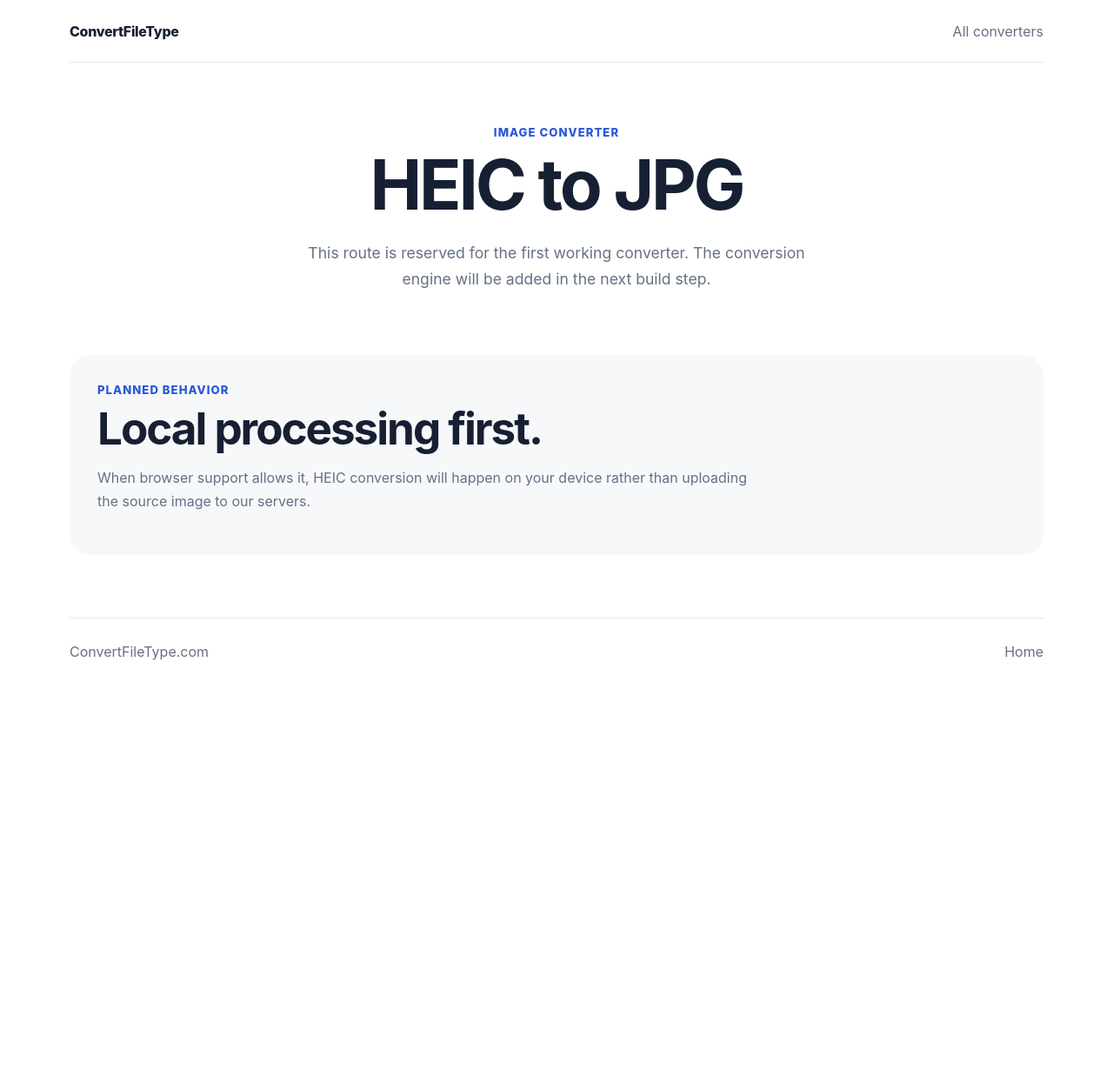
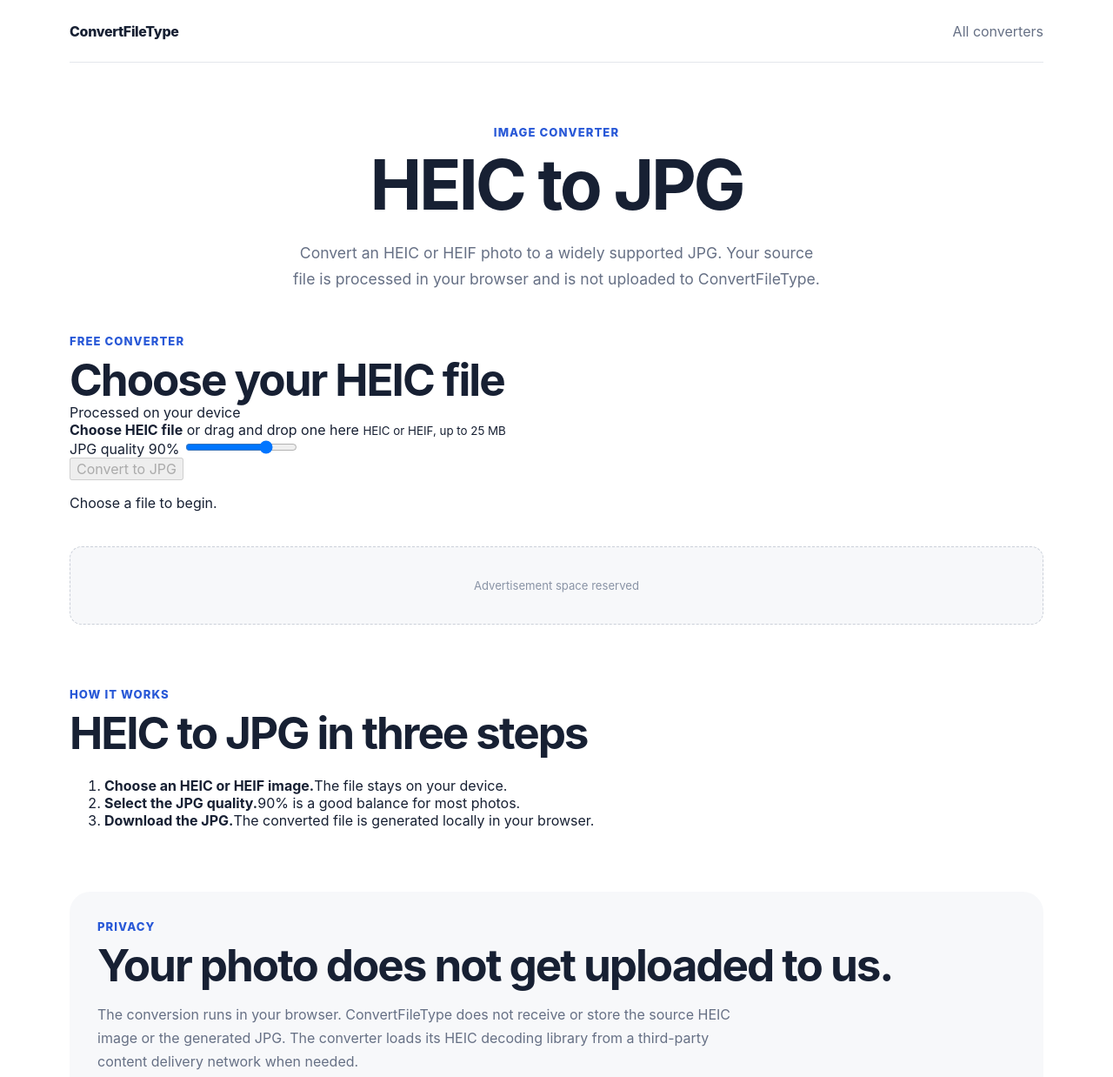
Before and after one commit to jasondjacobs-cmd/convertfiletype, a plain HTML site: page heic-to-jpg/index.html in a window 1280 px wide. Shown: the top 1238 px of the page at 87% size. Before the commit the page ends 803 px from the top, so only its background shows below. Drawn offline with Linux system fonts and the light colour scheme.

Commit message:
feat: build HEIC to JPG converter UI

```diff
--- a/heic-to-jpg/index.html
+++ b/heic-to-jpg/index.html
@@ -4,7 +4,7 @@
   <meta charset="utf-8">
   <meta name="viewport" content="width=device-width,initial-scale=1">
   <title>HEIC to JPG Converter | ConvertFileType</title>
-  <meta name="description" content="Convert HEIC images to JPG. The working browser converter is the first tool planned for ConvertFileType v1.">
+  <meta name="description" content="Convert HEIC and HEIF images to JPG in your browser. Your source image stays on your device during conversion.">
   <link rel="canonical" href="https://convertfiletype.com/heic-to-jpg/">
   <link rel="stylesheet" href="/assets/css/styles.css">
 </head>
@@ -13,18 +13,81 @@
     <a class="brand" href="/">ConvertFileType</a>
     <nav aria-label="Primary"><a href="/">All converters</a></nav>
   </header>
+
   <main>
-    <section class="hero">
+    <section class="hero converter-hero">
       <p class="eyebrow">Image converter</p>
       <h1>HEIC to JPG</h1>
-      <p class="lede">This route is reserved for the first working converter. The conversion engine will be added in the next build step.</p>
+      <p class="lede">Convert an HEIC or HEIF photo to a widely supported JPG. Your source file is processed in your browser and is not uploaded to ConvertFileType.</p>
     </section>
-    <div class="privacy-card">
-      <p class="eyebrow">Planned behavior</p>
-      <h2>Local processing first.</h2>
-      <p>When browser support allows it, HEIC conversion will happen on your device rather than uploading the source image to our servers.</p>
-    </div>
+
+    <section class="converter-panel" aria-labelledby="converter-title">
+      <div class="converter-panel-heading">
+        <div>
+          <p class="eyebrow">Free converter</p>
+          <h2 id="converter-title">Choose your HEIC file</h2>
+        </div>
+        <span class="local-badge">Processed on your device</span>
+      </div>
+
+      <label class="drop-zone" for="heic-file" data-drop-zone>
+        <input id="heic-file" data-heic-file type="file" accept=".heic,.heif,image/heic,image/heif" hidden>
+        <strong>Choose HEIC file</strong>
+        <span>or drag and drop one here</span>
+        <small>HEIC or HEIF, up to 25 MB</small>
+      </label>
+
+      <div class="selected-file" data-selected-file hidden>
+        <div>
+          <strong data-file-name></strong>
+          <span data-file-size></span>
+        </div>
+        <button type="button" class="text-button" data-clear-file>Remove</button>
+      </div>
+
+      <div class="converter-options">
+        <label for="jpg-quality">JPG quality <output for="jpg-quality" data-quality-output>90%</output></label>
+        <input id="jpg-quality" data-quality type="range" min="60" max="100" value="90" step="5">
+      </div>
+
+      <button type="button" class="primary-action" data-convert disabled>Convert to JPG</button>
+      <p class="converter-status" data-status role="status" aria-live="polite">Choose a file to begin.</p>
+
+      <div class="conversion-result" data-result hidden>
+        <img data-preview alt="Converted JPG preview">
+        <div class="result-copy">
+          <strong>Your JPG is ready.</strong>
+          <span data-result-size></span>
+          <a class="download-action" data-download download>Download JPG</a>
+          <button type="button" class="text-button" data-convert-another>Convert another file</button>
+        </div>
+      </div>
+    </section>
+
+    <div class="ad-slot" data-ad-slot="converter-mid" aria-label="Reserved advertisement area">Advertisement space reserved</div>
+
+    <section class="section-block content-section">
+      <div class="section-heading">
+        <p class="eyebrow">How it works</p>
+        <h2>HEIC to JPG in three steps</h2>
+      </div>
+      <ol class="steps-list">
+        <li><strong>Choose an HEIC or HEIF image.</strong><span>The file stays on your device.</span></li>
+        <li><strong>Select the JPG quality.</strong><span>90% is a good balance for most photos.</span></li>
+        <li><strong>Download the JPG.</strong><span>The converted file is generated locally in your browser.</span></li>
+      </ol>
+    </section>
+
+    <section class="privacy-card">
+      <p class="eyebrow">Privacy</p>
+      <h2>Your photo does not get uploaded to us.</h2>
+      <p>The conversion runs in your browser. ConvertFileType does not receive or store the source HEIC image or the generated JPG. The converter loads its HEIC decoding library from a third-party content delivery network when needed.</p>
+    </section>
   </main>
-  <footer class="site-footer"><span>ConvertFileType.com</span><a href="/">Home</a></footer>
+
+  <footer class="site-footer"><span>ConvertFileType.com</span><a href="/privacy/">Privacy</a></footer>
+
+  <script src="https://cdn.jsdelivr.net/npm/heic2any@0.0.4/dist/heic2any.min.js" defer></script>
+  <script src="/assets/js/heic-to-jpg.js" defer></script>
 </body>
 </html>
```
